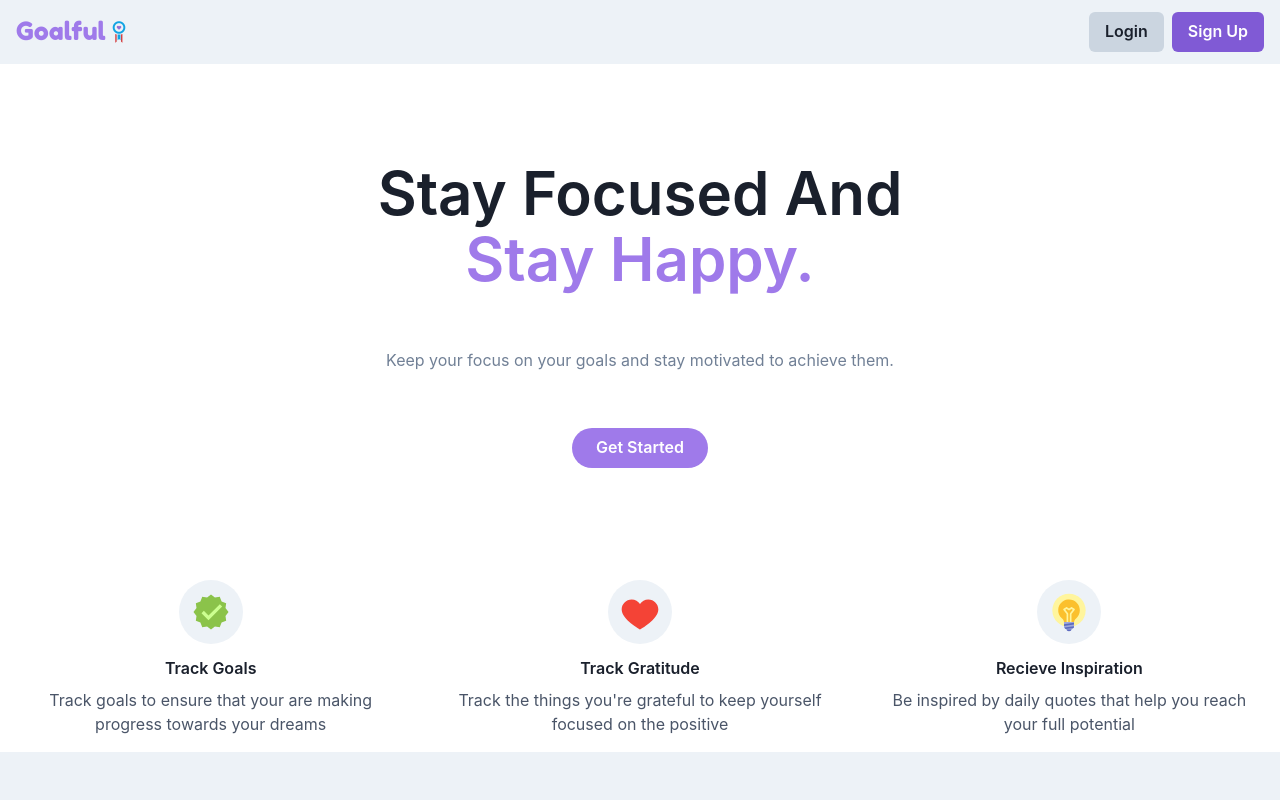
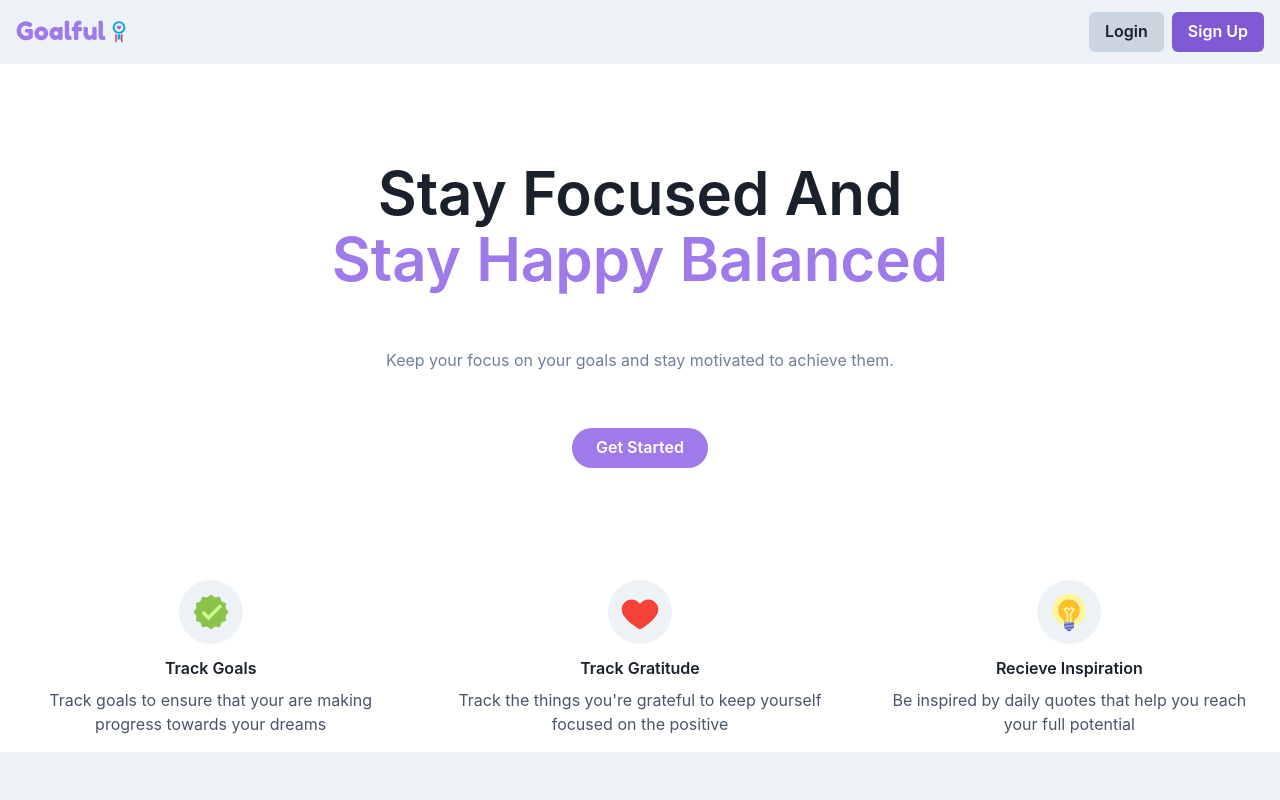
Before and after one commit to jvstn/goals_and_gratitude, a Next.js app in the folder client/: page / in a window 1280 px wide. Shown: the top 800 px of the page. Built offline with nearby package versions, Linux system fonts and the light colour scheme.

Commit message:
Changed Headline

```diff
--- a/client/components/landing/Hero/index.tsx
+++ b/client/components/landing/Hero/index.tsx
@@ -26,7 +26,7 @@ export default function Hero() {
             Stay Focused And
             <br />
             <Text as={"span"} color={"purple.400"}>
-              Stay Happy.
+              Stay Happy Balanced
             </Text>
           </Heading>
           <Text color={"gray.500"}>
```
